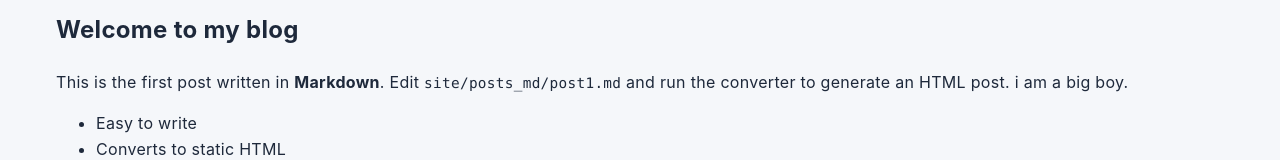
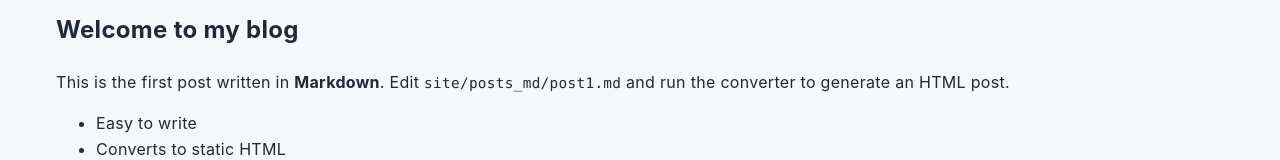
Before and after one commit to godswillefe24-beep/my-blog, a plain HTML site: page posts/post1.html in a window 1280 px wide. Shown: the part 300-460 px from the top of the page. Drawn offline with Linux system fonts and the light colour scheme.

Commit message:
Made some edits

```diff
--- a/posts/post1.html
+++ b/posts/post1.html
@@ -18,7 +18,7 @@
         <p>
           This is the first post written in <strong>Markdown</strong>. Edit
           <code>site/posts_md/post1.md</code> and run the converter to generate
-          an HTML post. i am a big boy.
+          an HTML post.
         </p>
         <ul>
           <li>Easy to write</li>
```
